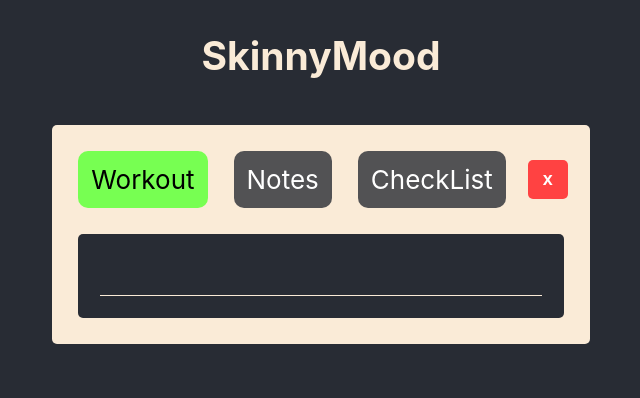
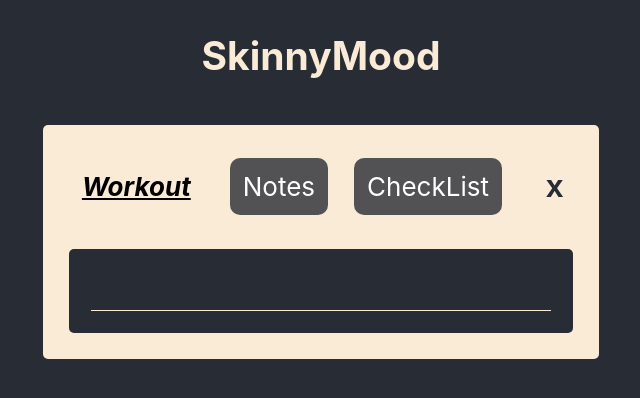
Before and after one commit to chrisuye/SkinnyMood, a React (Create React App) app: page / in a window 1280 px wide. Both pictures are taken after a click on the element "Sun". Shown: the top 398 px of the page, without its empty margins (319-959 px from the left). Built offline with nearby package versions, Linux system fonts and the light colour scheme.

Commit message:
UI updates

```diff
--- a/src/Components/Notes.css
+++ b/src/Components/Notes.css
@@ -45,11 +45,13 @@ div.checkList {
 }
 
 div.active {
-    background-color: rgb(119, 255, 82);
     padding: 0.5em;
     margin: .5em;
     cursor: pointer;
     border-radius: 10px;
+    font-style: italic;
+    font-weight: bolder;
+    text-decoration: underline;
 }
 
 div.contentIn {
@@ -96,14 +98,14 @@ div.Blank {
 }
 
 button.close {
-    background-color: #ff4242fe;
+    background-color: transparent;
     border: none;
-    color: white;
+    color: #282c34;
     padding: 0.5em;
     margin: 0.5em;
     cursor: pointer;
     border-radius: 5px;
-    font-size: large;
+    font-size: larger;
     font-weight: bolder;
     width: 40px;
 }
--- a/src/Components/Notes.js
+++ b/src/Components/Notes.js
@@ -9,6 +9,7 @@ const Notes = ({ date, setOpen }) => {
 
     const editSave = (content, index, option) => {
         if (option === 1) {
+            if (content) {
                 setNotes(notes.map((note, i) => {
                     if (i === index) {
                         return {
@@ -19,7 +20,12 @@ const Notes = ({ date, setOpen }) => {
                     return note
                 }
                 ));
+            } else {
+                setNotes(notes.filter((_, i) => i !== index));
+            }
+
         } else if (option === 0) {
+            if (content) {
                 setWorkout(workout.map((note, i) => {
                     if (i === index) {
                         return {
@@ -30,8 +36,13 @@ const Notes = ({ date, setOpen }) => {
                     return note;
                 }
                 ));
+            } else {
+                setWorkout(workout.filter((_, i) => i !== index))
+            }
+
         }
         else if (option === 2) {
+            if (content) {
                 setCheckList(checkList.map((note, i) => {
                     if (i === index) {
                         return {
@@ -42,6 +53,10 @@ const Notes = ({ date, setOpen }) => {
                     return note;
                 }
                 ));
+            } else {
+                setCheckList(checkList.filter((_, i) => i !== index))
+            }
+
         }
     }
 
@@ -74,11 +89,13 @@ const Notes = ({ date, setOpen }) => {
                             </div>
                         ))}
                         <div className='workoutContentInner Blank' contentEditable={true} onBlur={(e) => {
+                            if (e.currentTarget.textContent) {
                                 let temp = {
                                     date : date,
                                     content : e.currentTarget.textContent
                                 }
                                 setWorkout([temp, ...workout])
+                            }
                             e.currentTarget.textContent = '';
                         }}>
                         </div>
@@ -90,11 +107,13 @@ const Notes = ({ date, setOpen }) => {
                             </div>
                         ))}
                         <div className='notesContentInner Blank' contentEditable={true} onBlur={(e) => {
+                            if (e.currentTarget.textContent) {
                                 let temp = {
                                     date : date,
                                     content : e.currentTarget.textContent
                                 }
                                 setNotes([temp, ...notes])
+                            }
                             e.currentTarget.textContent = '';
                         }
                         }>
@@ -107,11 +126,13 @@ const Notes = ({ date, setOpen }) => {
                             </div>
                         ))}
                         <div className='checkListContentInner Blank' contentEditable={true} onBlur={(e) => {
+                            if (e.currentTarget.textContent) {
                                 let temp = {
                                     date : date,
                                     content : e.currentTarget.textContent
                                 }
                                 setCheckList([temp, ...checkList])
+                            }
                             e.currentTarget.textContent = '';
                         }
                         }>
```
Lines whose indentation alone changed are shown as unchanged.
